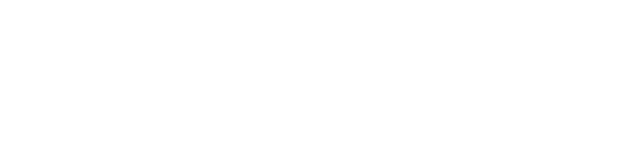
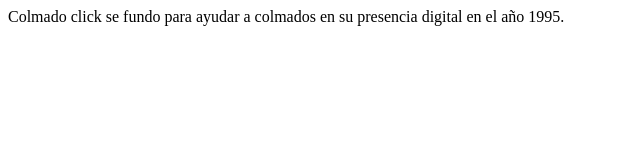
Before and after one commit to rafieltq/colmado-click, a plain HTML site: page sobre-nosotros.html in a window 1280 px wide. Shown: the whole page, without its empty margins (0-640 px from the left). Drawn offline with Linux system fonts and the light colour scheme.

Commit message:
Agregando historia

```diff
--- a/sobre-nosotros.html
+++ b/sobre-nosotros.html
@@ -6,6 +6,8 @@
     <title>Document</title>
 </head>
 <body>
-
+    <section>
+        Colmado click se fundo para ayudar a colmados en su presencia digital en el año 1995.
+    </section>
 </body>
 </html>
```
